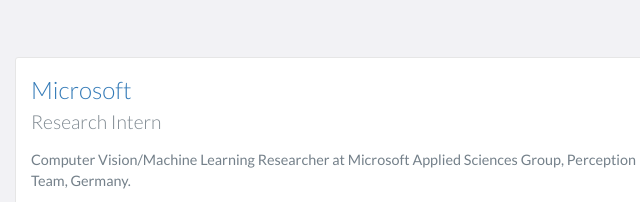
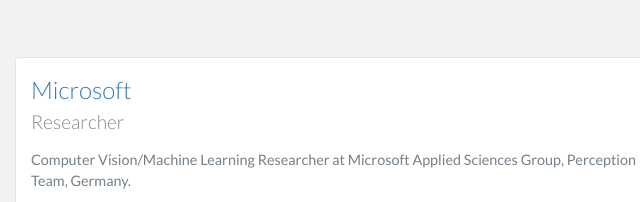
Before and after one commit to MohsenFayyaz89/mohsenfayyaz89.github.io, a website: page index.html in a window 1280 px wide. Shown: the part 5927-6129 px from the top of the page, 475-1115 px from the left. Drawn offline with nearby package versions, Linux system fonts and the light colour scheme.

Commit message:
Update index.html

```diff
--- a/index.html
+++ b/index.html
@@ -459,7 +459,7 @@
 
 		   <div data-date="Spring 2022">
                         <h3><a href="https://www.microsoft.com/applied-sciences" target="_blank">Microsoft</a></h3>
-                        <h4>Research Intern</h4>
+                        <h4>Researcher</h4>
                         <p>
                             Computer Vision/Machine Learning Researcher at Microsoft Applied Sciences Group, Perception Team, Germany.
                         </p>
```
